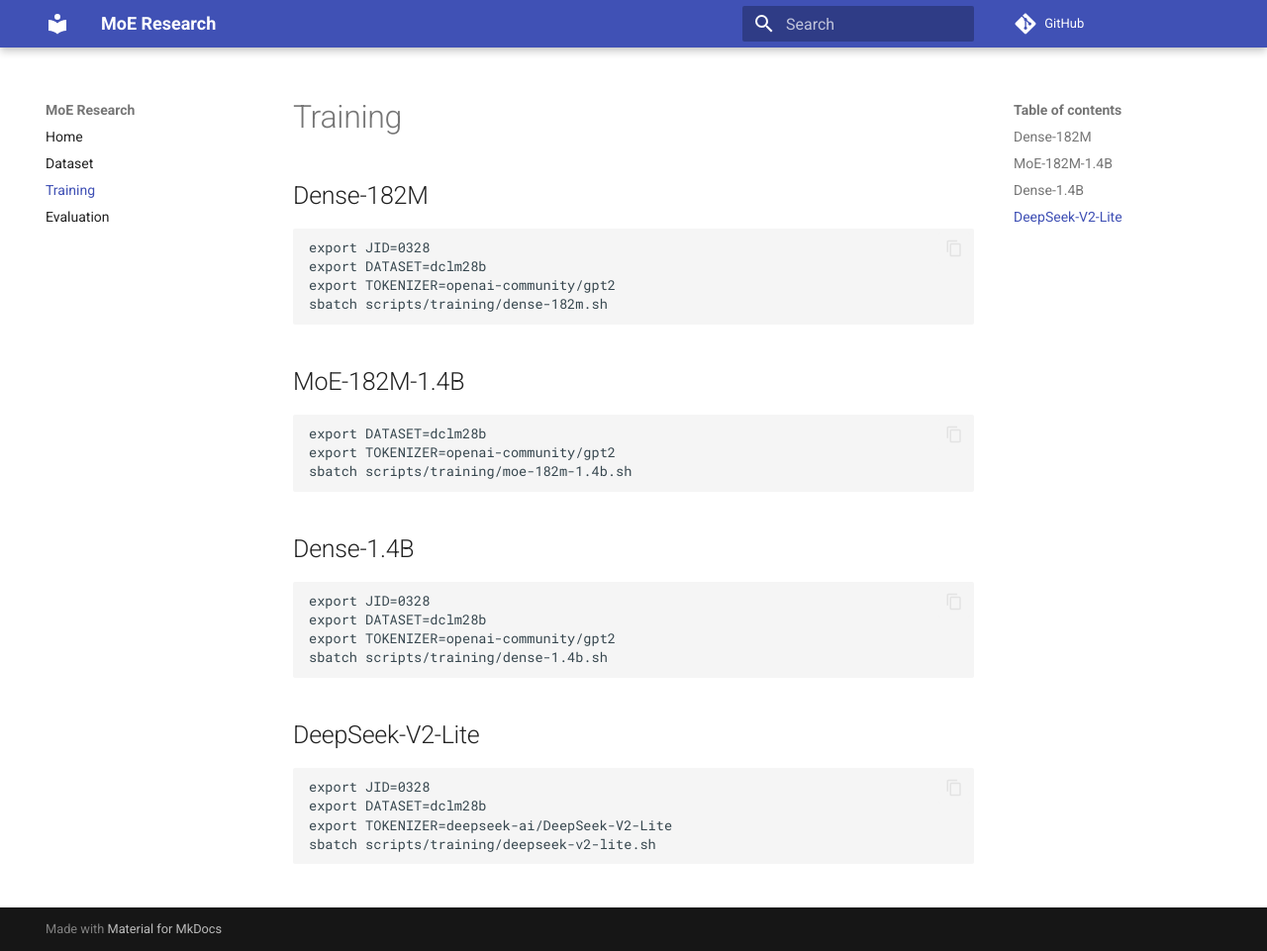
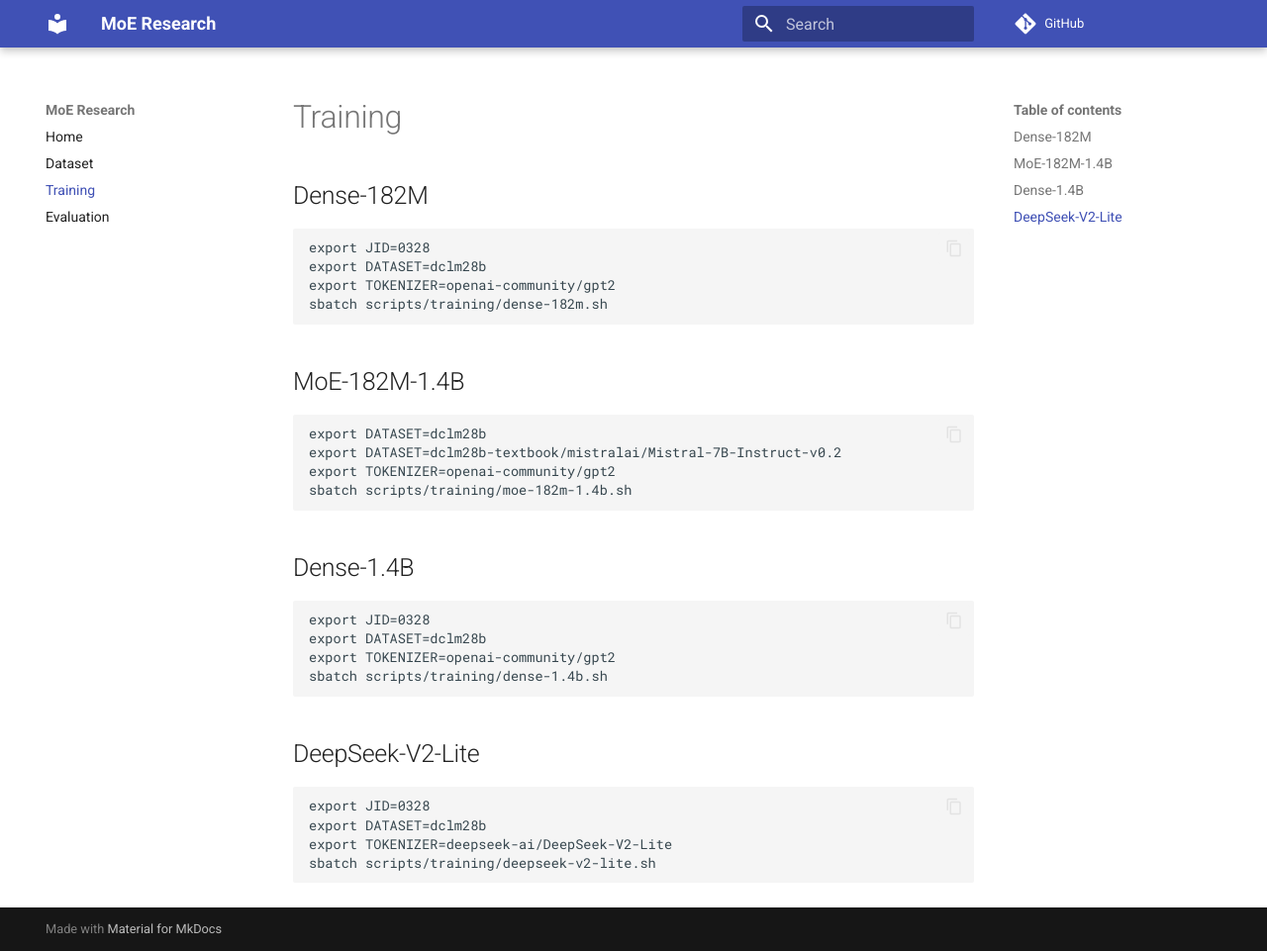
Before and after one commit to cmu-flame/FLAME-MoE, an MkDocs documentation site: the page built from docs/training.md, in a window 1280 px wide and 961 px high. Shown: the whole window at 99% size. Built offline with MkDocs 1.6.1 and Material for MkDocs 9.7.7, drawn with Linux system fonts in a browser that asks for light colours; comment, search, counter and statistics services are not loaded.

Commit message:
the documentation now includes the training with textbook dataset

````diff
--- a/docs/training.md
+++ b/docs/training.md
@@ -13,6 +13,7 @@
 
 ```bash
 export DATASET=dclm28b
+export DATASET=dclm28b-textbook/mistralai/Mistral-7B-Instruct-v0.2
 export TOKENIZER=openai-community/gpt2
 sbatch scripts/training/moe-182m-1.4b.sh
 ```
````
